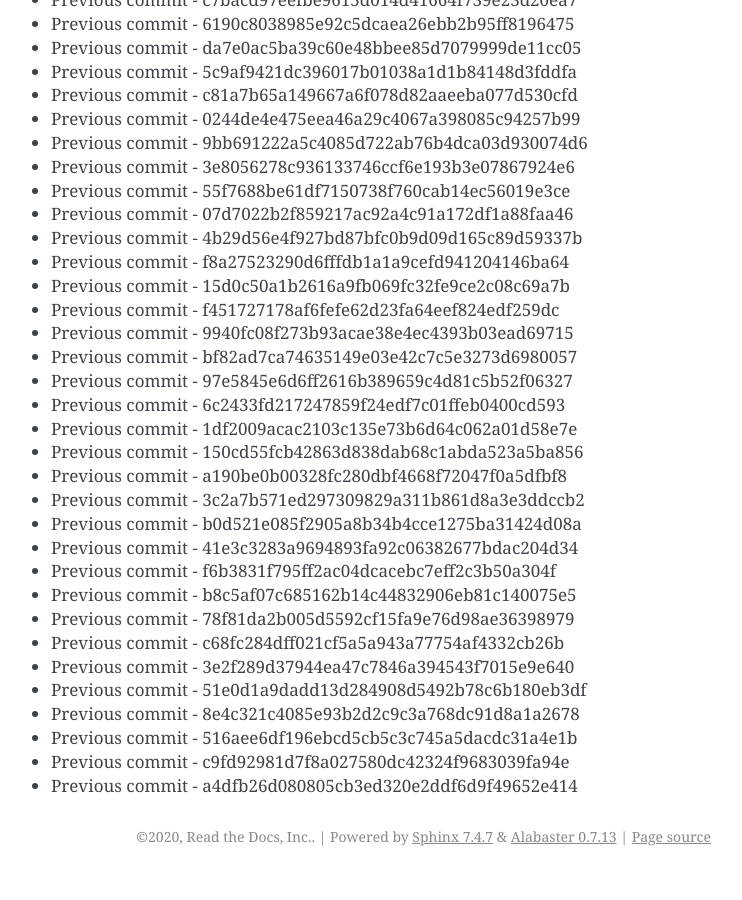
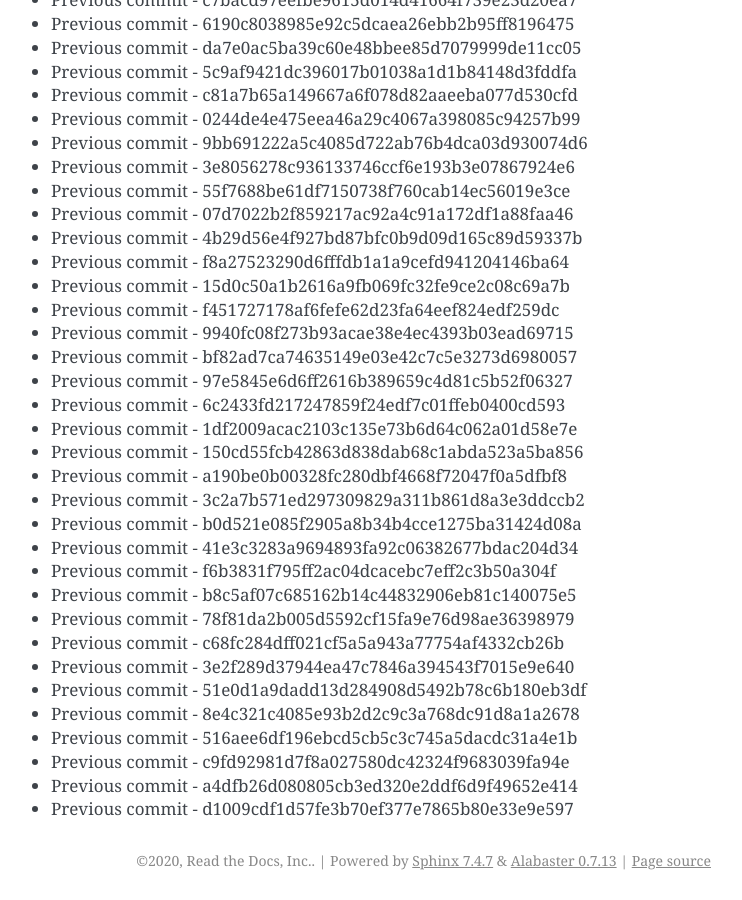
Before and after one commit to readthedocs/rtd-git-stresstest, a Sphinx documentation site: the page built from docs/updates.rst, in a window 1280 px wide and 900 px high, scrolled down 42514 px. Shown: the whole window, without its empty margins (399-1141 px from the left). Built offline with Sphinx 7.4.7, drawn with Linux system fonts in a browser that asks for light colours; before the commit the page ends 43390 px from its top, so only the background shows below that.

Commit message:
Generating commit from previous: d1009cdf1d57fe3b70ef377e7865b80e33e9e597

```diff
--- a/docs/updates.rst
+++ b/docs/updates.rst
@@ -1818,3 +1818,4 @@ It can be tested for any performance characteristics.
 * Previous commit - 516aee6df196ebcd5cb5c3c745a5dacdc31a4e1b
 * Previous commit - c9fd92981d7f8a027580dc42324f9683039fa94e
 * Previous commit - a4dfb26d080805cb3ed320e2ddf6d9f49652e414
+* Previous commit - d1009cdf1d57fe3b70ef377e7865b80e33e9e597
```
